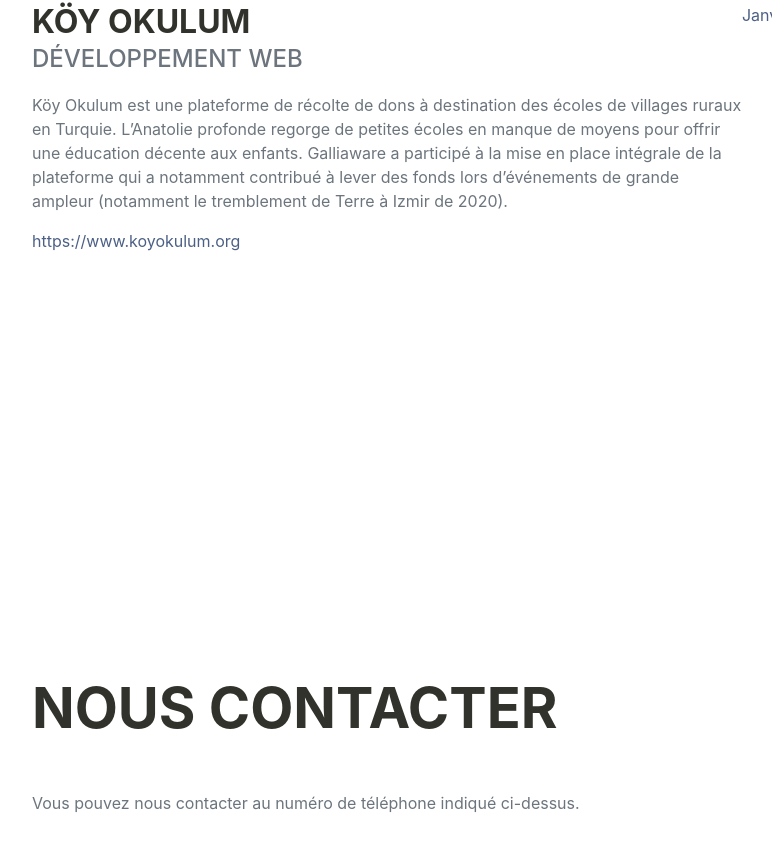
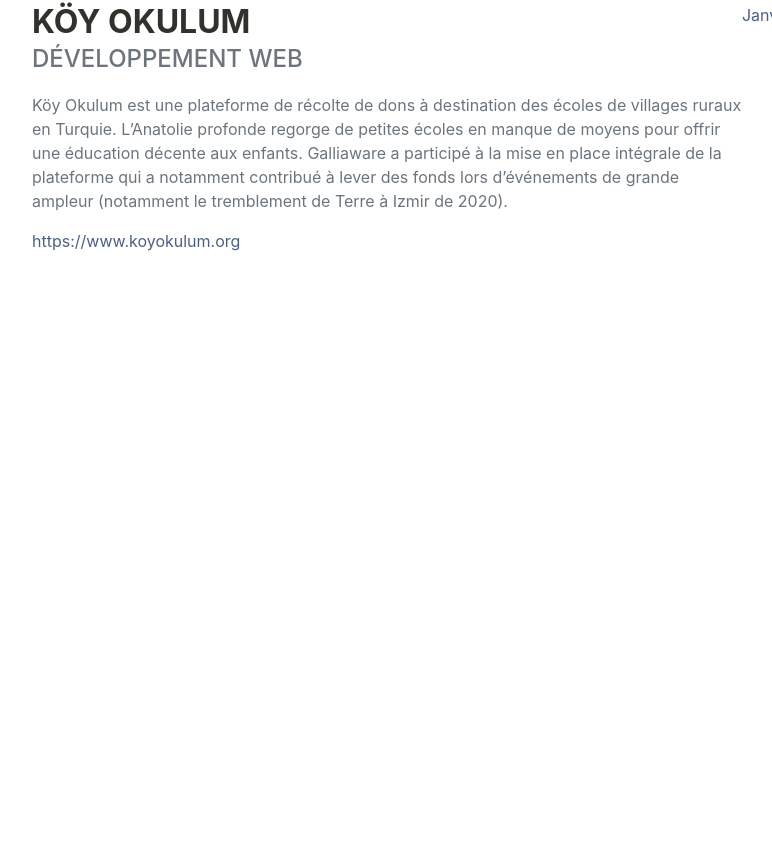
Before and after one commit to Galliaware/galliaware.github.io, a plain HTML site: page index.html in a window 1280 px wide. Shown: the part 2049-2900 px from the top of the page, without its empty margins (288-1060 px from the left). After the commit the page ends 2402 px from the top, so only its background shows below. Drawn offline with nearby package versions, Linux system fonts and the light colour scheme; a web font is replaced by a local one.

Commit message:
Update index.html

```diff
--- a/index.html
+++ b/index.html
@@ -112,11 +112,6 @@
                     </div>
                 </div>
             </section>
-            <section class="resume-section" id="contact">
-                <div class="resume-section-content">
-                    <h2 class="mb-5">Nous contacter</h2>
-                    <p>Vous pouvez nous contacter au numéro de téléphone indiqué ci-dessus.</p>
-            </section>
         </div>
         <!-- Bootstrap core JS-->
         <script src="https://cdnjs.cloudflare.com/ajax/libs/jquery/3.5.1/jquery.min.js"></script>
```
